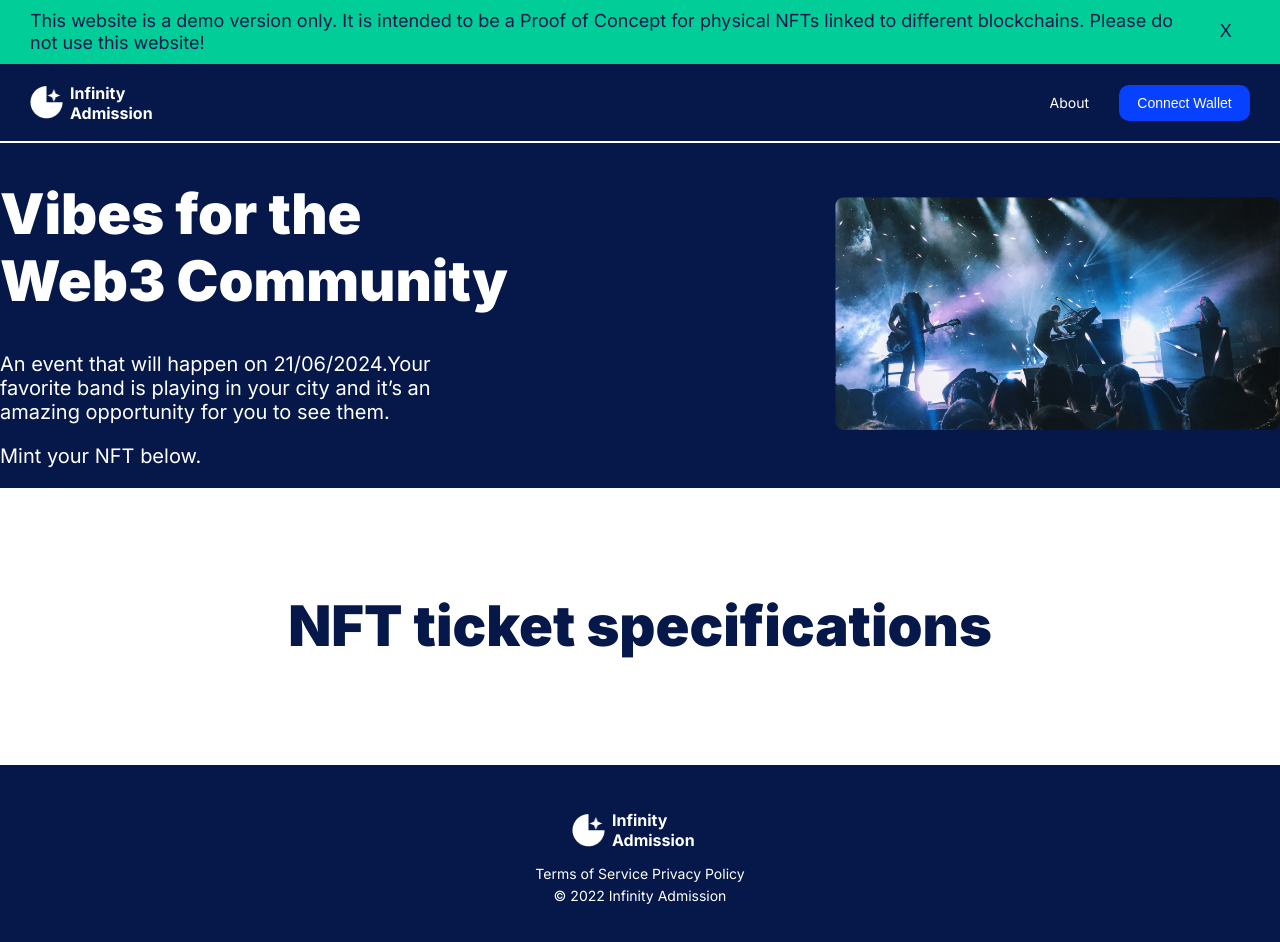
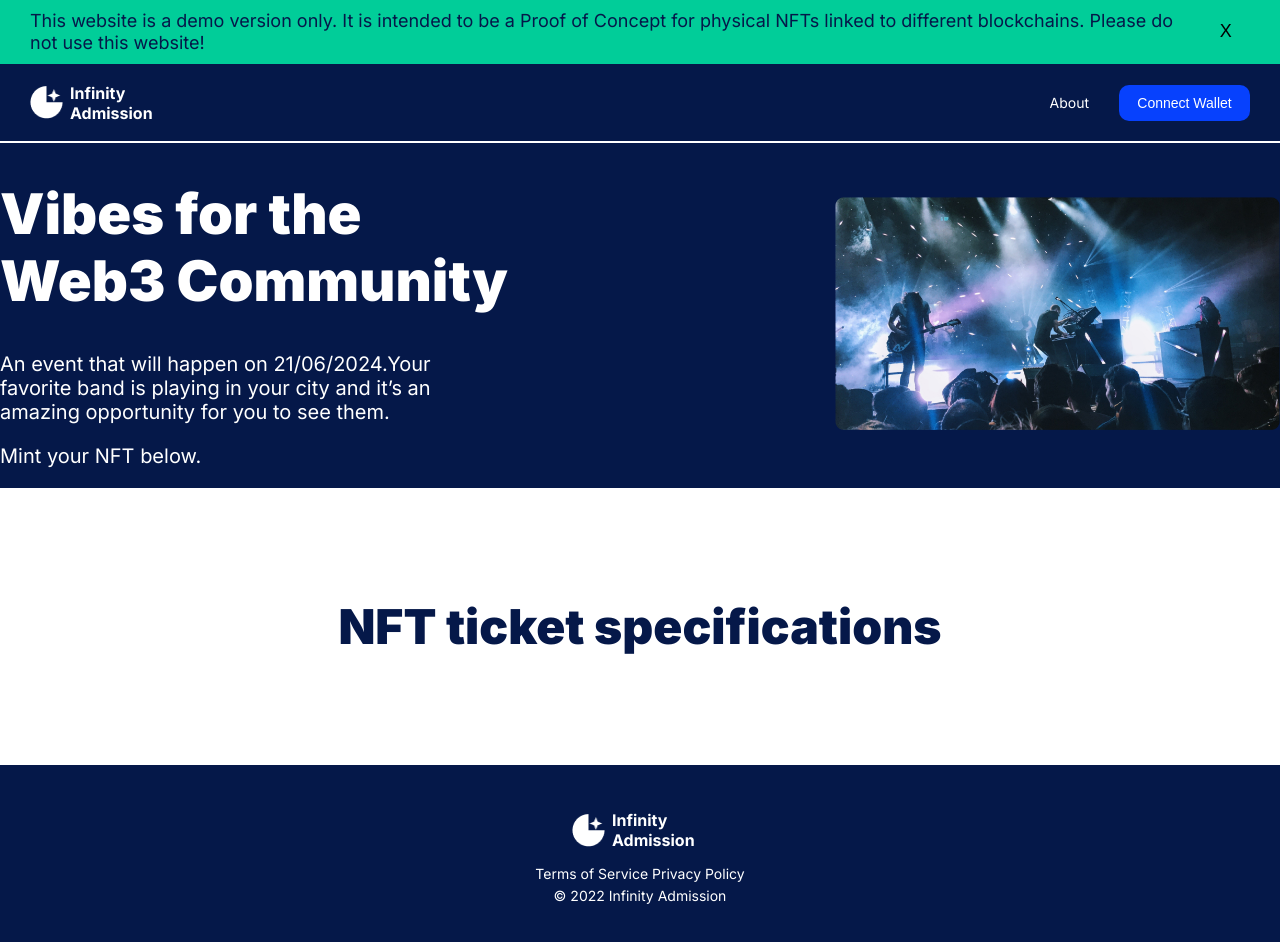
Before and after one commit to nlukic97/NFT-ticket-project, a React (Create React App) app in the folder interface/: page / in a window 1280 px wide. Shown: the top 942 px of the page. Built offline with nearby package versions, Linux system fonts and the light colour scheme.

Commit message:
made updates to implement the html variables

```diff
--- a/interface/src/components/Banner.css
+++ b/interface/src/components/Banner.css
@@ -1,14 +1,14 @@
 .bannerFull {
-    background-color: #01CD99;
+    background-color: var(--banner-bg);
+    color: var(--font-dark);
+    font-family: 'Inter', sans-serif;
 }
 .bannerInner {
     display: flex;
     justify-content: space-between;
     align-items: center;
-    font-family: 'Inter', sans-serif;
     font-size: 18px;
     line-height: 21.78px;
-    color: #051849;
     padding: 0 30px;
 }
 
@@ -20,7 +20,6 @@
     height: 42px;
     width: 53px;
     line-height: 21.78px;
-    color: #051849;
 }
 
 .bannerInner .text {
--- a/interface/src/components/Logo.css
+++ b/interface/src/components/Logo.css
@@ -1,7 +1,6 @@
 .logo {
     display: flex;
     align-items: center;
-    background-color: #051849;
 }
 
 .logo img {
--- a/interface/src/components/Nav.css
+++ b/interface/src/components/Nav.css
@@ -5,7 +5,7 @@
   }
 
 .navFull {
-    background-color: #051849;
+    background-color: var(--main-dark);
     border-bottom: 2px solid #fff; /* todo change this to #fff */
 }
 
@@ -50,7 +50,7 @@ nav a:hover, nav ul li button:hover {
 
 nav ul li button {
     padding: 10px;
-    background-color: #0741FD;
+    background-color: var(--main-light);
     color: #fff;
     width: 131px;
     height: 36px;
@@ -61,11 +61,12 @@ nav ul li button {
 }
 
 nav ul li button:hover {
-    background-color: #2657f9;
+    background-color: var(--main-light);
+    filter:brightness(1.3) /* todo check this */
 }
 
 nav ul li button:active {
-    background-color: #0741FD;
+    background-color: var(--main-light);
 }
 
 @media (max-width:550px){
--- a/interface/src/index.css
+++ b/interface/src/index.css
@@ -4,10 +4,12 @@
 /* Adding variables and base text styling */
 html {
   --main-dark:#051849;
-  --main-light:#051849;
+  --main-light:#0741FD;
 
   --font-dark:#051849;
   --font-light:#fff;
+
+  --banner-bg:#01CD99;
 }
 
 h1 {
@@ -94,10 +96,7 @@ body {
 /* ticketSpec section */
 .ticketSpec h2 {
   text-align: center;
-  font-weight: 900;
-  font-size: 56px;
-  font-family: "Inter",sans-serif;
-  color: #051849;
+  color: var(--font-dark);
   margin: 109px 0;
 }
 
@@ -106,7 +105,7 @@ body {
 footer {
   margin: 0;
   padding: 0;
-  background-color: #051849;
+  background-color: var(--main-dark);
   color: #fff;
   font-family: "Inter",sans-serif;
   padding: 45px 0;
```
